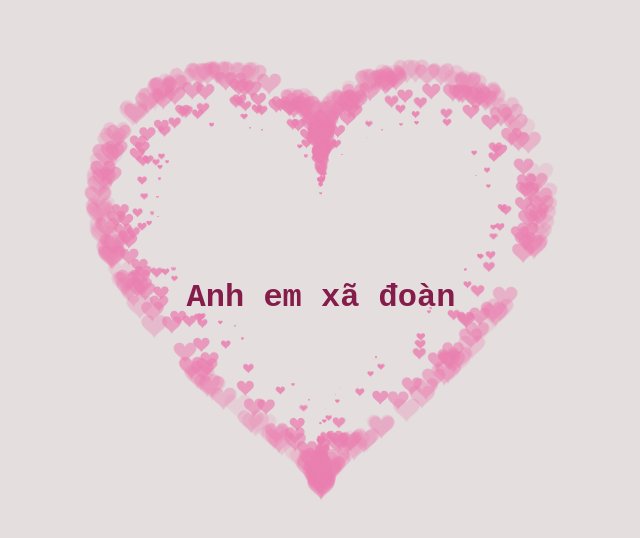
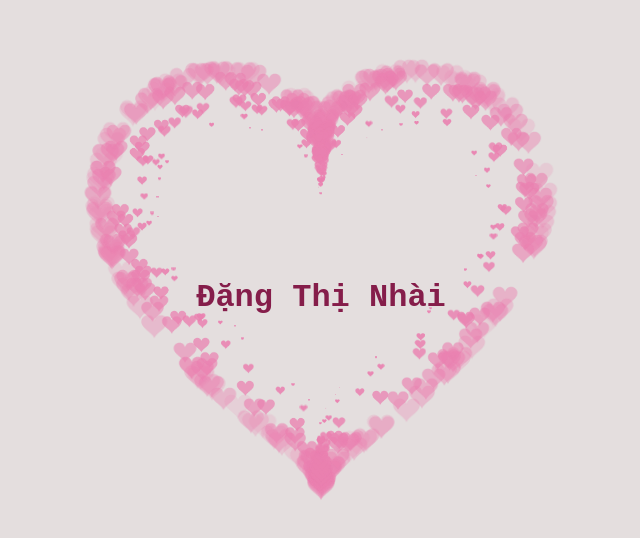
Before and after one commit to Shinsh0802/LoveHeart, a plain HTML site: page index.html in a window 1280 px wide. Shown: the part 124-662 px from the top of the page, without its empty margins (319-959 px from the left). Drawn offline with Linux system fonts and the light colour scheme.

Commit message:
loveheart

```diff
--- a/index.html
+++ b/index.html
@@ -55,7 +55,7 @@ canvas {
 
  <BODY>
 
-  <h1>Anh em xã đoàn</h1>
+  <h1>Đặng Thị Nhài</h1>
 
   <canvas id="pinkboard"></canvas>
 
```
